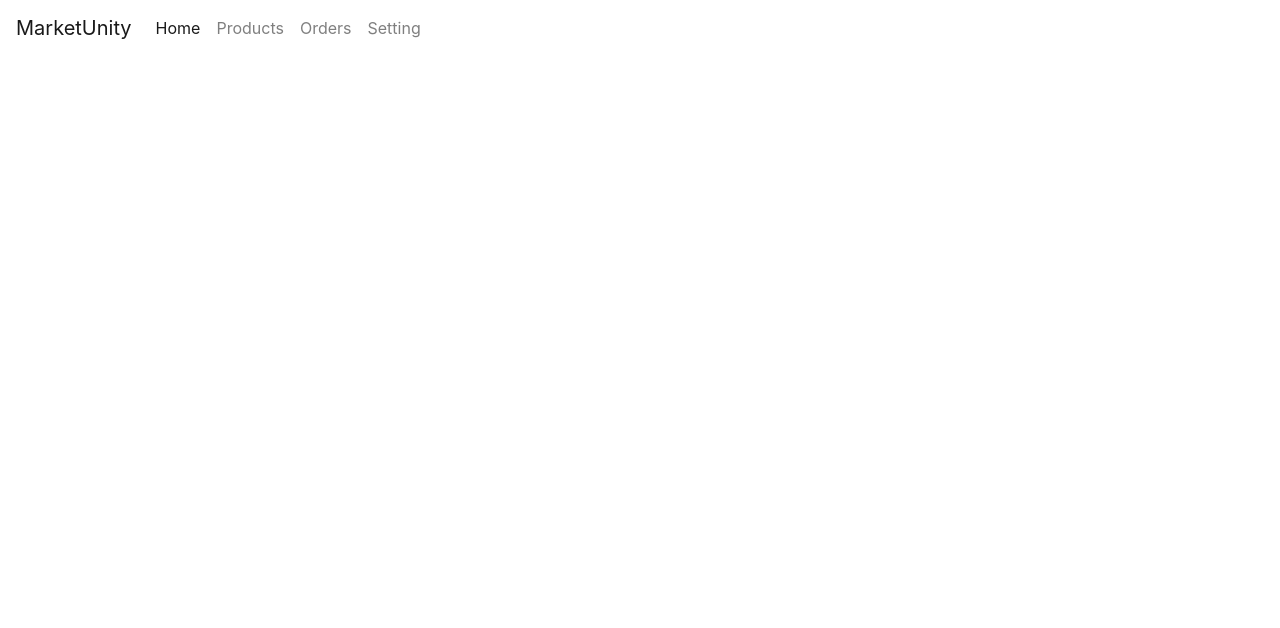
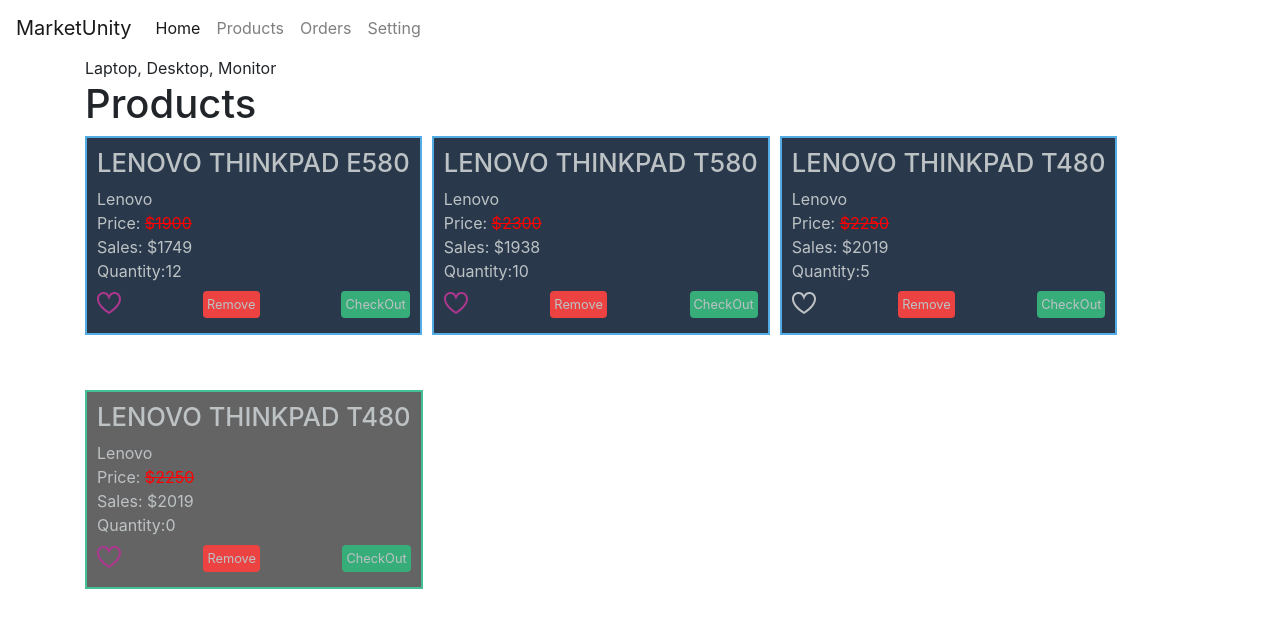
Before and after one commit to smhpi/angularAws, an Angular app: page /products in a window 1280 px wide. Before the commit this address led to /. Shown: the top 628 px of the page. Built offline with nearby package versions, Linux system fonts and the light colour scheme.

Commit message:
directive&pipe

```diff
--- a/src/app/app.component.html
+++ b/src/app/app.component.html
@@ -18,7 +18,7 @@
         <a class="nav-link" routerLink="/">Home</a>
       </li>
       <li class="nav-item ">
-        <a class="nav-link" routerLink="/product">Products</a>
+        <a class="nav-link" routerLink="/products">Products</a>
       </li>
       <li class="nav-item ">
         <a class="nav-link" routerLink="/orders">Orders</a>
--- a/src/app/app.routing.ts
+++ b/src/app/app.routing.ts
@@ -1,12 +1,12 @@
 import { Routes, RouterModule } from "@angular/router";
 
-import { ProdComponent } from "./product.component";
+import { ProductList } from "./product-list.component";
 import { HomeComponent } from "./app-home.component";
 
 const appRoutes: Routes = [
   {
-    path: "product",
-    component: ProdComponent
+    path: "products",
+    component: ProductList
   },
   {
     path: "",
--- /dev/null
+++ b/src/app/category-list.pipe.ts
@@ -0,0 +1,17 @@
+import { Pipe } from "@angular/core";
+
+@Pipe({
+  name: "categoryList",
+  pure: true
+})
+export class CategoryListPipe {
+  transform(productItems) {
+    var categories = [];
+    productItems.forEach(productItem => {
+      if (categories.indexOf(productItem.category) <= -1) {
+        categories.push(productItem.category);
+      }
+    });
+    return categories.join(", ");
+  }
+}
--- /dev/null
+++ b/src/app/favorit.directive.ts
@@ -0,0 +1,19 @@
+import { Directive, HostBinding, HostListener, Input } from "@angular/core";
+
+@Directive({
+  selector: "[prodFavorit]"
+})
+export class FavoritDirective {
+  @HostBinding("class.is-favorite") isFavorit = true;
+  @HostBinding("class.is-favorite-hovering") hovering = false;
+  @HostListener("mouseenter") onMouseEnter() {
+    this.hovering = true;
+  }
+  @HostListener("mouseleave") onmouseleave() {
+    this.hovering = false;
+  }
+  @Input()
+  set prodFavorit(value) {
+    this.isFavorit = value;
+  }
+}
--- /dev/null
+++ b/src/app/product-list.component.html
@@ -0,0 +1,16 @@
+<header>
+  <div>{{ productItems | categoryList }}</div>
+</header>
+<section>
+  <h1>Products</h1>
+  <app-product
+    [ngClass]="{
+      'in-stock': productItem.quantity > 0,
+      'sold-out': productItem.quantity === 0
+    }"
+    *ngFor="let productItem of productItems"
+    [productItem]="productItem"
+    (delete)="onProductItemDelete($event)"
+  >
+  </app-product>
+</section>
--- /dev/null
+++ b/src/app/product-list.component.ts
@@ -0,0 +1,56 @@
+import { Component } from "@angular/core";
+
+@Component({
+  selector: "product-list",
+  templateUrl: "product-list.component.html",
+  styleUrls: ["product-list.component.css"]
+})
+export class ProductList {
+  onProductItemDelete(productItem) {}
+  productItems = [
+    {
+      id: 1,
+      sku: "CSDL10001",
+      productTitle: "Lenovo ThinkPad E580",
+      brand: "Lenovo",
+      price: 1900,
+      salesPrice: 1749,
+      quantity: 12,
+      category: "Laptop",
+      isFavorite: true
+    },
+    {
+      id: 2,
+      sku: "CSDL10002",
+      productTitle: "Lenovo ThinkPad T580",
+      brand: "Lenovo",
+      price: 2300,
+      salesPrice: 1938,
+      quantity: 10,
+      category: "Laptop",
+      isFavorite: true
+    },
+    {
+      id: 3,
+      sku: "CSDL10003",
+      productTitle: "Lenovo ThinkPad T480",
+      brand: "Lenovo",
+      price: 2250,
+      salesPrice: 2019,
+      quantity: 5,
+      category: "Desktop",
+      isFavorite: false
+    },
+    {
+      id: 4,
+      sku: "CSDL10004",
+      productTitle: "Lenovo ThinkPad T480",
+      brand: "Lenovo",
+      price: 2250,
+      salesPrice: 2019,
+      quantity: 0,
+      category: "Monitor",
+      isFavorite: true
+    }
+  ];
+}
--- a/src/app/product.component.css
+++ b/src/app/product.component.css
@@ -1,27 +1,30 @@
 :host {
   display: flex;
   flex-direction: column;
-  width: 140px;
-  height: 250px;
+  justify-content: center;
+  max-width: 100%;
   border: 2px solid;
   background-color: #29394b;
   padding: 10px;
+  margin-bottom: 5%;
   color: #bdc2c5;
 }
+
 h2 {
   font-size: 1.6em;
   flex: 1;
 }
-:host.medium-movies {
+:host.in-stock {
   border-color: #53ace4;
 }
-:host.medium-movies > h2 {
+:host.in-stock > h2 {
   color: #53ace4;
 }
-:host.medium-series {
+:host.sold-out {
   border-color: #45bf94;
+  background-color: #646464;
 }
-:host.medium-series > h2 {
+:host.sold-out > h2 {
   color: #45bf94;
 }
 .tools {
@@ -36,7 +39,7 @@
   fill: #bdc2c5;
 }
 .favorite.is-favorite {
-  fill: #37ad79;
+  fill: #ad378f;
 }
 .favorite.is-favorite-hovering {
   fill: #45bf94;
@@ -62,3 +65,12 @@
   color: #ffffff;
   text-decoration: none;
 }
+
+@media all and (min-width: 680px) {
+  :host {
+    flex-direction: row;
+    float: left;
+    padding: 10px;
+    margin-right: 10px;
+  }
+}
--- a/src/app/product.component.html
+++ b/src/app/product.component.html
@@ -1,12 +1,29 @@
-<h2>{{ productTitle }}</h2>
-<div>{{ brand }}</div>
-<div>${{ price }}</div>
-<div>${{ salesPrice }}</div>
-<div class="tools" style="margin-bottom: 5px">
-  <svg class="favorite" xmlns="http://www.w3.org/2000/svg" viewBox="0 0 24 24">
-    <path
-      d="M12 9.229c.234-1.12 1.547-6.229 5.382-6.229 2.22 0 4.618 1.551 4.618 5.003 0 3.907-3.627 8.47-10 12.629-6.373-4.159-10-8.722-10-12.629 0-3.484 2.369-5.005 4.577-5.005 3.923 0 5.145 5.126 5.423 6.231zm-12-1.226c0 4.068 3.06 9.481 12 14.997 8.94-5.516 12-10.929 12-14.997 0-7.962-9.648-9.028-12-3.737-2.338-5.262-12-4.27-12 3.737z"
-    />
-  </svg>
-  <a class="delete"> Remove </a> <a class="details"> CheckOut </a>
+<div>
+  <h2>{{ productItem.productTitle | slice: 0:20 | uppercase }}</h2>
+  <div>{{ productItem.brand }}</div>
+  <ng-template [ngIf]="productItem.salesPrice">
+    <div>
+      Price:
+      <span style="text-decoration-line:line-through; color:red"
+        >${{ productItem.price }}</span
+      >
+    </div>
+    <div>Sales: ${{ productItem.salesPrice }}</div>
+  </ng-template>
+  <div *ngIf="!productItem.salesPrice">Price: ${{ productItem.price }}</div>
+  <div>Quantity:{{ productItem.quantity }}</div>
+  <div class="tools" style="margin-bottom: 5px">
+    <svg
+      [prodFavorit]="productItem.isFavorite"
+      class="favorite"
+      xmlns="http://www.w3.org/2000/svg"
+      viewBox="0 0 24 24"
+    >
+      <path
+        d="M12 9.229c.234-1.12 1.547-6.229 5.382-6.229 2.22 0 4.618 1.551 4.618 5.003 0 3.907-3.627 8.47-10 12.629-6.373-4.159-10-8.722-10-12.629 0-3.484 2.369-5.005 4.577-5.005 3.923 0 5.145 5.126 5.423 6.231zm-12-1.226c0 4.068 3.06 9.481 12 14.997 8.94-5.516 12-10.929 12-14.997 0-7.962-9.648-9.028-12-3.737-2.338-5.262-12-4.27-12 3.737z"
+      />
+    </svg>
+    <a class="delete" (click)="onDelete()"> Remove </a>
+    <a class="details"> CheckOut </a>
+  </div>
 </div>
--- a/src/app/product.component.ts
+++ b/src/app/product.component.ts
@@ -1,4 +1,4 @@
-import { Component } from "@angular/core";
+import { Component, Input, Output, EventEmitter } from "@angular/core";
 
 @Component({
   selector: "app-product",
@@ -6,8 +6,10 @@
   styleUrls: ["./product.component.css"]
 })
 export class ProdComponent {
-  productTitle = "Lenovo ThinkPad E580";
-  brand = "Lenovo";
-  price = 1900;
-  salesPrice = 1749;
+  @Input() productItem;
+  @Output() delete = new EventEmitter();
+
+  onDelete() {
+    this.delete.emit(this.productItem);
+  }
 }
```
Also changed, not shown: src/app/app.module.ts (+11 -1 lines), src/app/product-list.component.css (added).
